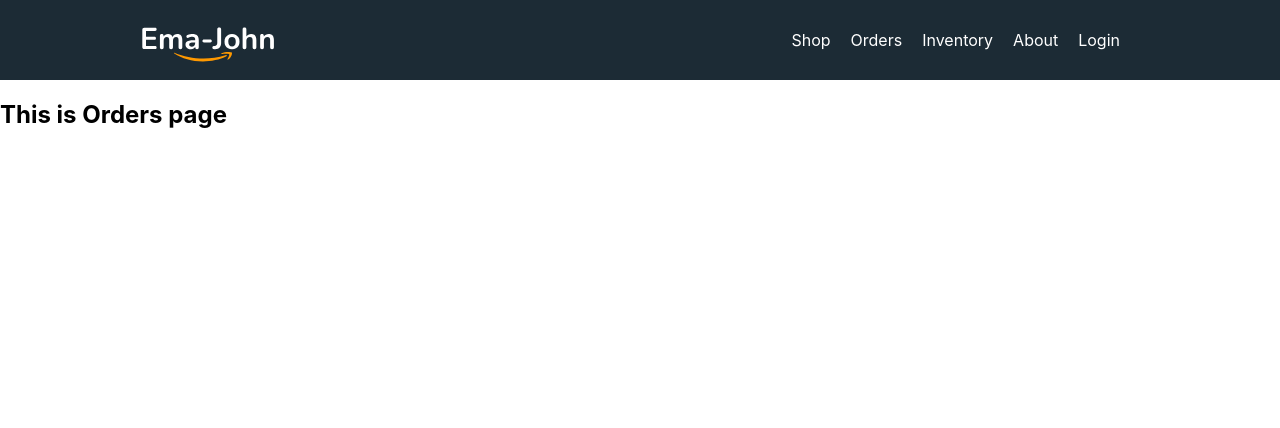
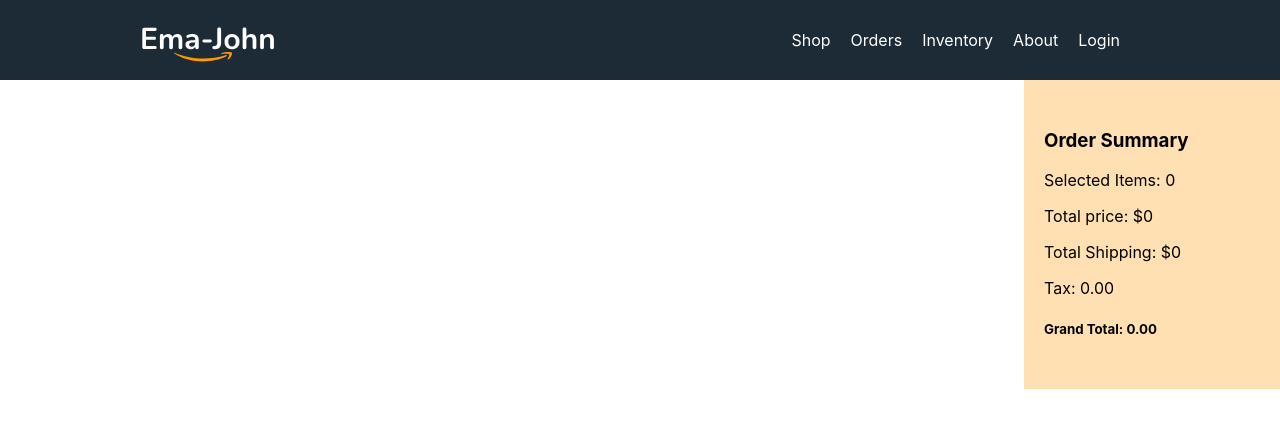
Before and after one commit to sowmik-sec/ama-zon-clone, a React (Create React App) app: page /orders in a window 1280 px wide. Shown: the top 428 px of the page. Built offline with nearby package versions, Linux system fonts and the light colour scheme.

Commit message:
import cart from loader and display shopping cart

```diff
--- a/src/components/Orders/Orders.js
+++ b/src/components/Orders/Orders.js
@@ -1,11 +1,16 @@
-import React from "react";
+import React, { useState } from "react";
 import { useLoaderData } from "react-router-dom";
+import Cart from "../Cart/Cart";
 
 const Orders = () => {
-  const products = useLoaderData();
+  const { products, initialCart } = useLoaderData();
+  const [cart, setCart] = useState(initialCart);
   return (
-    <div>
-      <h2>This is Orders page</h2>
+    <div className="shop-container">
+      <div className="products-container"></div>
+      <div className="cart-container">
+        <Cart cart={cart} />
+      </div>
     </div>
   );
 };
--- a/src/loaders/ProductsAndCartLoader.js
+++ b/src/loaders/ProductsAndCartLoader.js
@@ -5,7 +5,7 @@
   const productsData = await fetch("products.json");
   const products = await productsData.json();
 
-  const previousCart = [];
+  const initialCart = [];
   // get cart
   const savedCart = getStoredCart();
   for (const id in savedCart) {
@@ -13,8 +13,8 @@
     if (addedProduct) {
       const quantity = savedCart[id];
       addedProduct.quantity = quantity;
-      previousCart.push(addedProduct);
+      initialCart.push(addedProduct);
     }
   }
-  return { products, previousCart };
+  return { products: products, initialCart: initialCart };
 };
```
